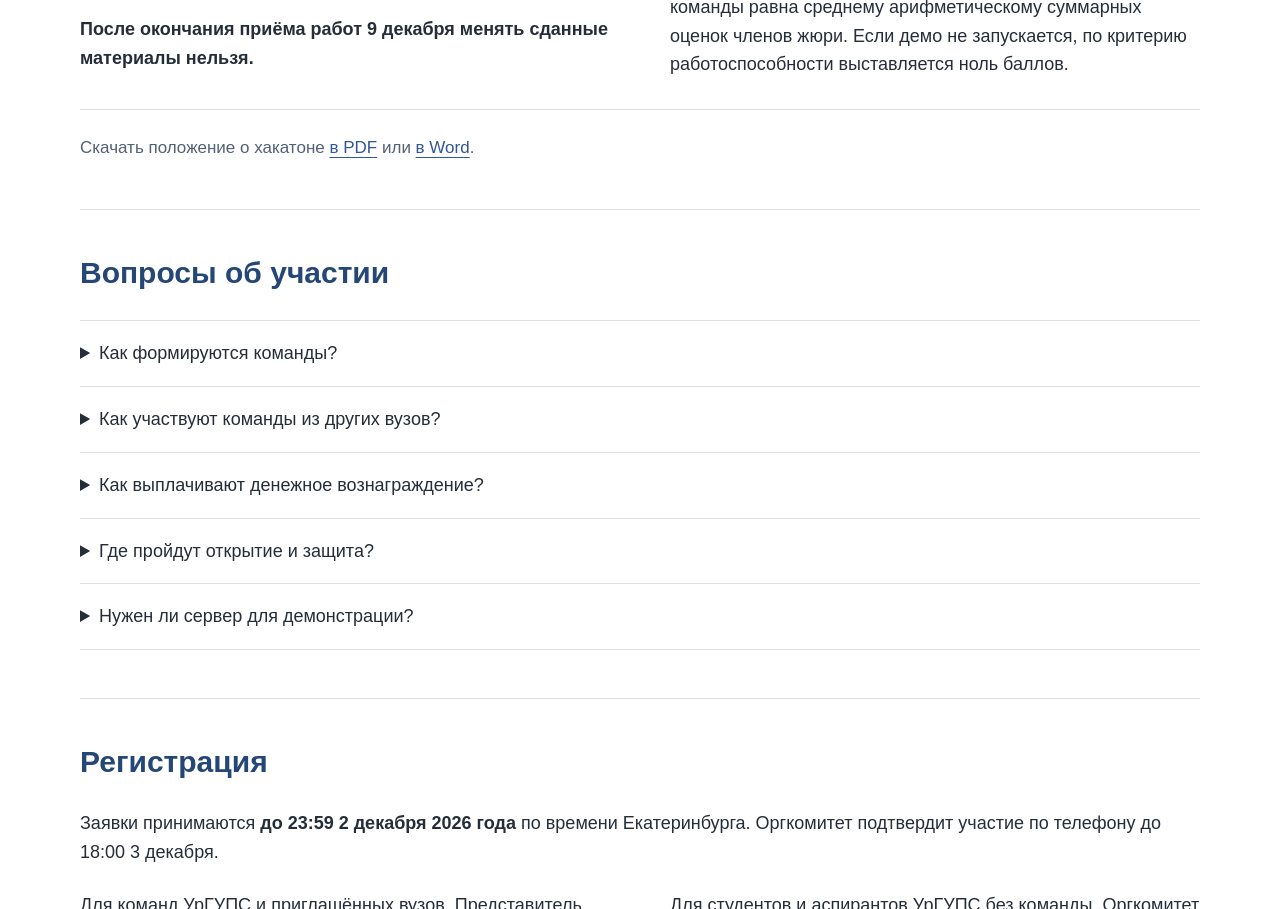
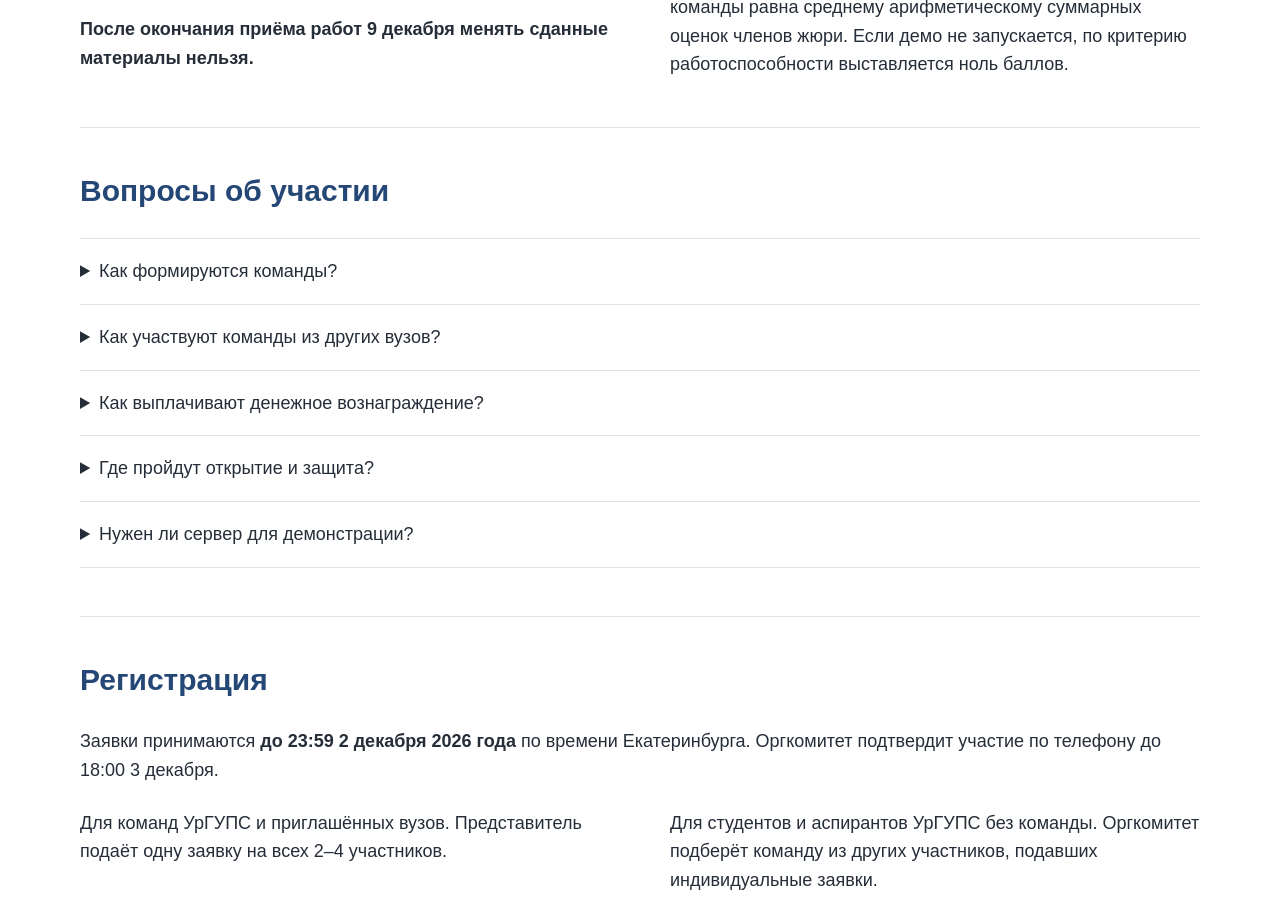
Before and after one commit to ngolochalov/ngolochalov, a plain HTML site: page index.html in a window 1280 px wide. Shown: the part 3360-4269 px from the top of the page. Drawn offline with Linux system fonts and the light colour scheme.

Commit message:
Remove duplicate regulations download links

```diff
--- a/index.html
+++ b/index.html
@@ -51,7 +51,6 @@
   <h2>Требования и оценка</h2>
   <div class="rules-grid"><div><h3>Материалы проекта</h3><p>Работа сдаётся ссылкой на публичный репозиторий GitVerse. В нём должны быть:</p><ul><li>исходный код и рабочие материалы;</li><li>README и подробная инструкция по запуску на другом компьютере;</li><li>видео демонстрации продолжительностью от трёх до пяти минут;</li><li>презентация из пяти-семи слайдов;</li><li>описание стека и план доработки;</li><li>описание изменений после корректировки требований к задаче.</li></ul><p>Достаточно локального запуска на персональном компьютере. В документации нужно указать оборудование, зависимости, внешние сервисы, настройки и команды запуска.</p><p><strong>После окончания приёма работ 9 декабря менять сданные материалы нельзя.</strong></p></div>
   <div><h3>Критерии оценки</h3><table class="scores"><caption>Максимальная оценка составляет 100 баллов.</caption><thead><tr><th scope="col">Критерий</th><th scope="col">Баллы</th></tr></thead><tbody><tr><th scope="row">Исходные требования задачи</th><td>20</td></tr><tr><th scope="row">Адаптация к корректировке</th><td>10</td></tr><tr><th scope="row">Работоспособность демо</th><td>25</td></tr><tr><th scope="row">Применимость и план внедрения</th><td>20</td></tr><tr><th scope="row">Техническое качество и воспроизводимость</th><td>15</td></tr><tr><th scope="row">Качество защиты</th><td>10</td></tr></tbody></table><p>ИИ-инструменты разрешены. Участники должны понимать решение и объяснять его архитектуру и код. Итоговая оценка команды равна среднему арифметическому суммарных оценок членов жюри. Если демо не запускается, по критерию работоспособности выставляется ноль баллов.</p></div></div>
-  <p class="document-note">Скачать положение о хакатоне <a href="hackathon-regulations.pdf?v=446a6613" download>в PDF</a> или <a href="hackathon-regulations.docx?v=81cd62a7" download>в Word</a>.</p>
  </section>
  <section id="faq" class="content-section faq">
   <h2>Вопросы об участии</h2>
```
